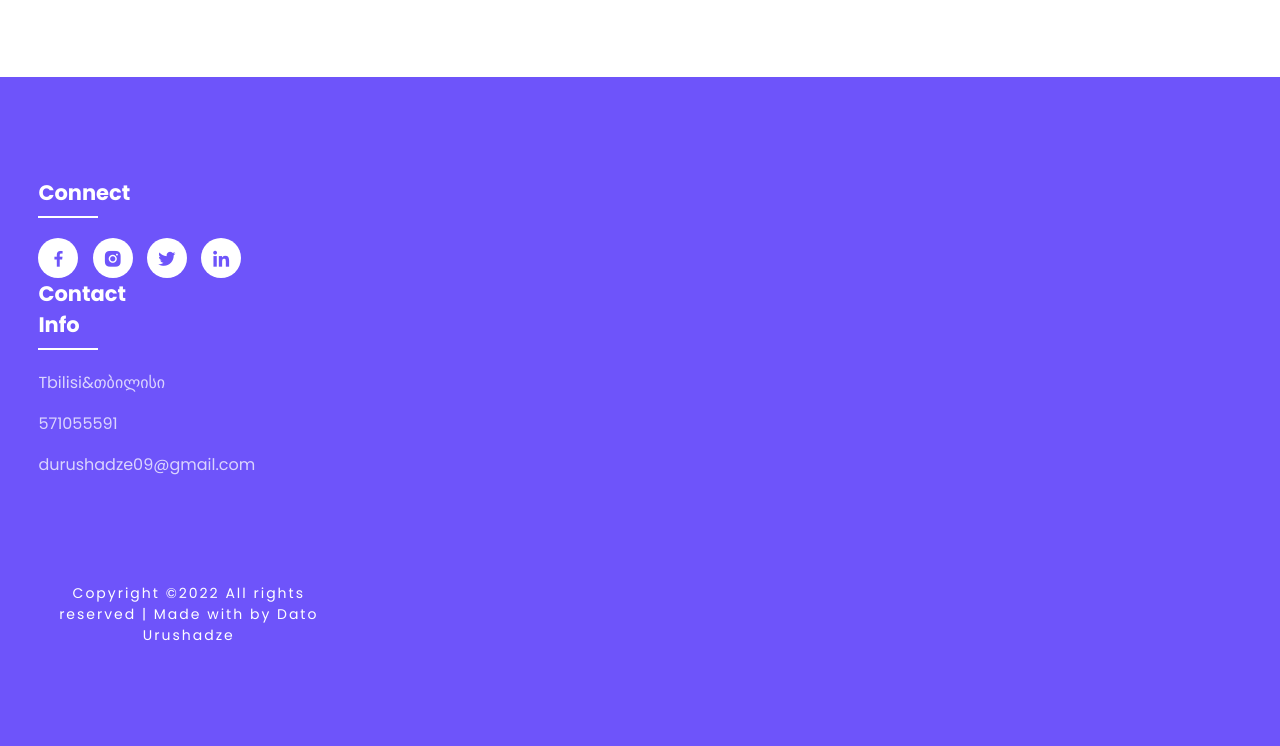
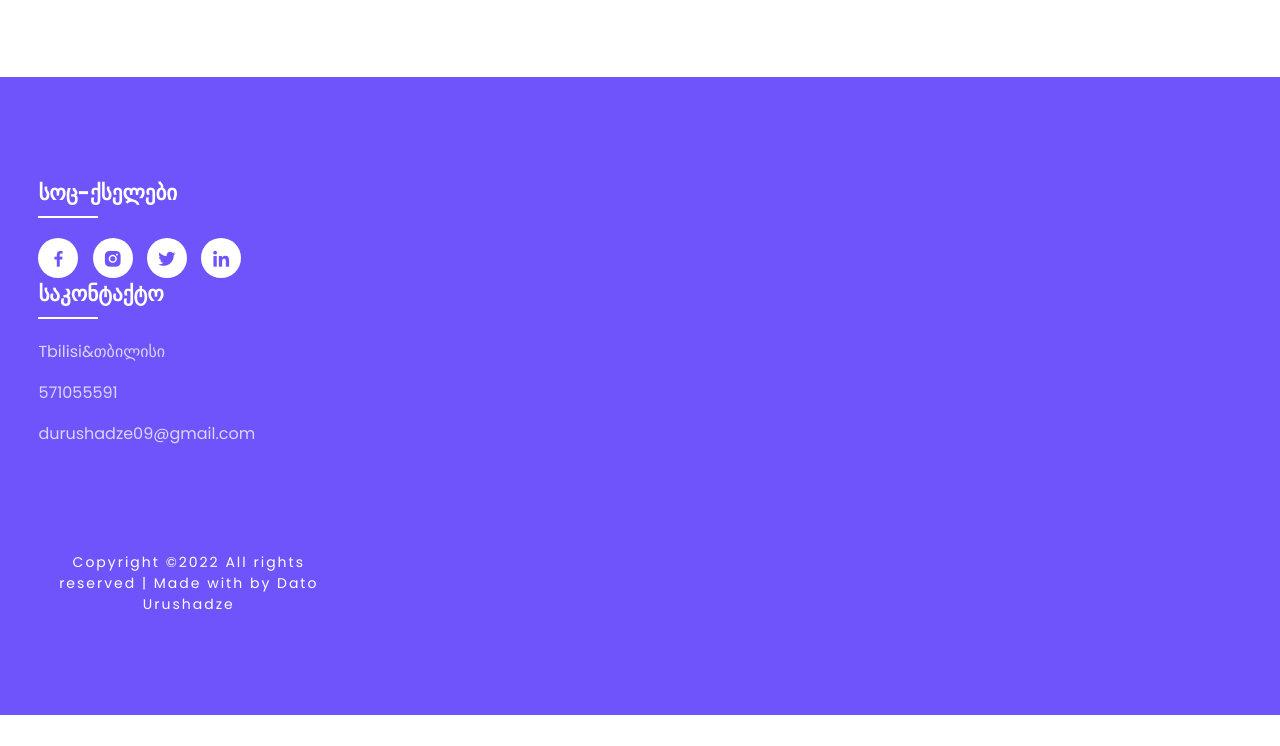
Before and after one commit to DatoUrushadze/Georgia--, a plain HTML site: page საქართველო/index.html in a window 1280 px wide. Shown: the part 2637-3383 px from the top of the page. After the commit the page ends 3352 px from the top, so only its background shows below. Drawn offline with nearby package versions, Linux system fonts and the light colour scheme.

Commit message:
Add files via upload

```diff
--- a/საქართველო/index.html
+++ b/საქართველო/index.html
@@ -288,7 +288,7 @@
 		<div class="footer">
 			<div class="main">
 				<div class="list">
-					<h4>Connect</h4>
+					<h4>სოც-ქსელები</h4>
 					<div class="social">
 						<a href="#"><i class='bx bxl-facebook' ></i></a>
 						<a href="#"><i class='bx bxl-instagram-alt' ></i></a>
@@ -298,7 +298,7 @@
 				</div>
 
 				<div class="list">
-					<h4>Contact Info</h4>
+					<h4>საკონტაქტო</h4>
 					<ul>
 						<li><a href="#">Tbilisi&თბილისი</a></li>
 						<li><a href="#">571055591</a></li>
```
